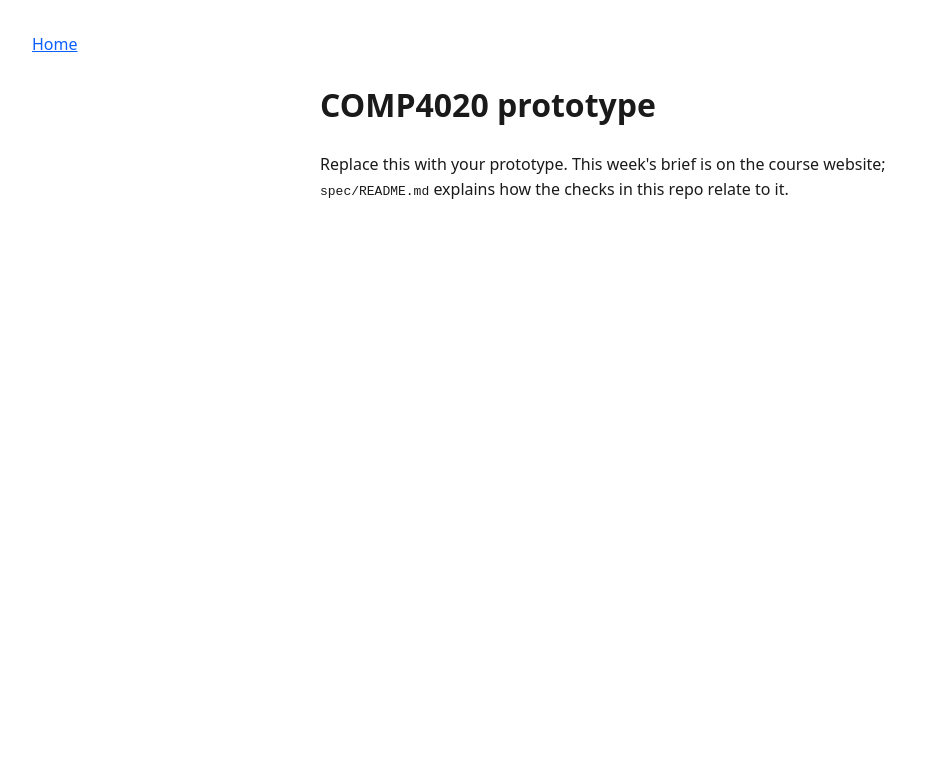
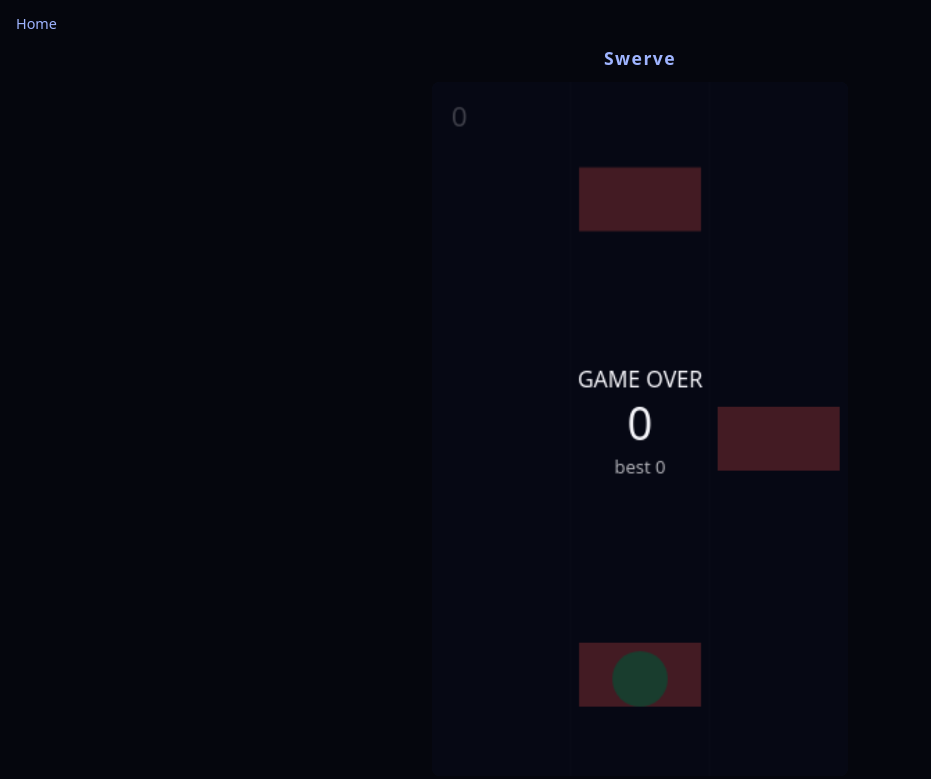
Before and after one commit to comp4020-agentic-coding-studio/comp4020-crit5-dachi, a website built with Vite: page index.html in a window 1280 px wide. Shown: the whole page, without its empty margins (0-931 px from the left). Built offline with nearby package versions, Linux system fonts and the light colour scheme.

Commit message:
game: build Swerve, a three-lane dodge with a tested collision rule
Pure game-logic.ts (row generation, collision, speed/difficulty ramps)
is unit-tested in isolation from the canvas/DOM in main.ts. The one
rule the brief asks for a focused test on -- a row that reaches the
player ends the round -- is isCollision(); generateRow()'s fairness
invariant (never blocks every lane) gets its own test too.

No on-screen instructions: a falling row is the only affordance, and
the same tap/arrow-key input both steers and restarts after a loss.

```diff
--- /dev/null
+++ b/game-logic.ts
@@ -0,0 +1,46 @@
+// Pure game rules --- no DOM, no canvas, no timers. Kept separate from
+// main.ts so the rule that ends a round can be unit-tested in isolation.
+
+export const LANE_COUNT = 3;
+export type Lane = 0 | 1 | 2;
+
+export interface Row {
+  /** Lanes this row blocks. Never all of them --- see generateRow. */
+  blocked: Lane[];
+}
+
+/** A row that blocks every lane would make the game unwinnable no matter
+ * what the player does, so generation always leaves at least one lane open. */
+export function generateRow(random: () => number, difficulty: number): Row {
+  // difficulty 0 → always exactly one blocked lane; difficulty 1 → up to
+  // LANE_COUNT - 1 blocked, still always leaving a safe lane.
+  const maxBlocked = Math.max(1, Math.min(LANE_COUNT - 1, 1 + Math.floor(difficulty * (LANE_COUNT - 1))));
+  const blockedCount = 1 + Math.floor(random() * maxBlocked);
+  const lanes: Lane[] = [0, 1, 2];
+  const blocked: Lane[] = [];
+  for (let i = 0; i < blockedCount; i++) {
+    const pick = Math.floor(random() * lanes.length);
+    blocked.push(lanes.splice(pick, 1)[0]);
+  }
+  return { blocked };
+}
+
+/** The one rule a round ends on: the player's lane is blocked when a row
+ * reaches them. */
+export function isCollision(playerLane: Lane, row: Row): boolean {
+  return row.blocked.includes(playerLane);
+}
+
+export function clampLane(lane: number): Lane {
+  return Math.max(0, Math.min(LANE_COUNT - 1, lane)) as Lane;
+}
+
+/** Speed (world units/sec) climbs with score, capped so it stays playable. */
+export function speedForScore(score: number): number {
+  return Math.min(9, 3 + score * 0.08);
+}
+
+/** Difficulty (0..1) feeds generateRow's blocked-lane count. */
+export function difficultyForScore(score: number): number {
+  return Math.min(1, score / 40);
+}
--- a/index.html
+++ b/index.html
@@ -3,10 +3,10 @@
   <head>
     <meta charset="UTF-8" />
     <meta name="viewport" content="width=device-width, initial-scale=1.0" />
-    <title>COMP4020 prototype</title>
+    <title>Swerve</title>
     <meta
       name="description"
-      content="Replace this with one sentence saying what this page is. A search result and a link preview both show it."
+      content="Swerve: a three-lane dodging game that never explains itself. Pick a lane, survive the rows, see how far you get."
     />
 
     <!--
@@ -27,11 +27,9 @@
       </nav>
     </header>
     <main>
-      <h1>COMP4020 prototype</h1>
-      <p>
-        Replace this with your prototype. This week's brief is on the course website;
-        <code>spec/README.md</code> explains how the checks in this repo relate to it.
-      </p>
+      <h1>Swerve</h1>
+      <canvas id="game" width="300" height="500" tabindex="0" aria-label="Swerve, a lane-dodging game"></canvas>
+      <p id="live" class="visually-hidden" role="status" aria-live="polite"></p>
     </main>
     <script type="module" src="./main.ts"></script>
   </body>
--- a/main.ts
+++ b/main.ts
@@ -1,4 +1,178 @@
-// The TypeScript entry point, loaded as a module by index.html. Vite compiles
-// it; `pnpm typecheck` type-checks it. If the week's spec rules out
-// JavaScript, delete this file and the script tag that loads it.
-export {};
+import {
+  LANE_COUNT,
+  type Lane,
+  type Row,
+  generateRow,
+  isCollision,
+  clampLane,
+  speedForScore,
+  difficultyForScore,
+} from "./game-logic.ts";
+
+const WORLD_W = 300;
+const WORLD_H = 500;
+const LANE_W = WORLD_W / LANE_COUNT;
+const ROW_H = 56;
+const PLAYER_Y = WORLD_H - 70;
+const ROW_SPACING_PX = 170;
+const SPEED_SCALE = 50;
+
+const canvas = document.querySelector<HTMLCanvasElement>("#game")!;
+const ctx = canvas.getContext("2d")!;
+const live = document.querySelector<HTMLElement>("#live")!;
+const reducedMotion = window.matchMedia("(prefers-reduced-motion: reduce)").matches;
+
+function laneCenter(lane: Lane): number {
+  return lane * LANE_W + LANE_W / 2;
+}
+
+let playerLane: Lane = 1;
+let playerX = laneCenter(playerLane);
+let score = 0;
+let best = 0;
+let rows: { row: Row; y: number; scored: boolean }[] = [];
+let spawnAccumulator = 0;
+let lastTime = 0;
+let gameOver = false;
+
+function resetGame(): void {
+  playerLane = 1;
+  playerX = laneCenter(playerLane);
+  score = 0;
+  rows = [];
+  spawnAccumulator = 0;
+  gameOver = false;
+  live.textContent = "";
+}
+
+function endGame(): void {
+  gameOver = true;
+  best = Math.max(best, score);
+  live.textContent = `Game over. Score ${score}.`;
+}
+
+function move(delta: -1 | 1): void {
+  if (gameOver) {
+    resetGame();
+    return;
+  }
+  playerLane = clampLane(playerLane + delta);
+}
+
+function update(dt: number): void {
+  const speed = speedForScore(score) * SPEED_SCALE;
+  spawnAccumulator += dt * speed;
+  if (spawnAccumulator >= ROW_SPACING_PX) {
+    spawnAccumulator -= ROW_SPACING_PX;
+    rows.push({ row: generateRow(Math.random, difficultyForScore(score)), y: -ROW_H, scored: false });
+  }
+  for (const r of rows) {
+    r.y += speed * dt;
+    if (!r.scored && r.y >= PLAYER_Y - ROW_H / 2) {
+      r.scored = true;
+      if (isCollision(playerLane, r.row)) {
+        endGame();
+      } else {
+        score += 1;
+      }
+    }
+  }
+  rows = rows.filter((r) => r.y < WORLD_H + ROW_H);
+  playerX += (laneCenter(playerLane) - playerX) * Math.min(1, dt * 14);
+}
+
+function render(): void {
+  ctx.clearRect(0, 0, WORLD_W, WORLD_H);
+  ctx.fillStyle = "#0b1021";
+  ctx.fillRect(0, 0, WORLD_W, WORLD_H);
+
+  ctx.strokeStyle = "rgba(255,255,255,0.08)";
+  for (let i = 1; i < LANE_COUNT; i++) {
+    ctx.beginPath();
+    ctx.moveTo(i * LANE_W, 0);
+    ctx.lineTo(i * LANE_W, WORLD_H);
+    ctx.stroke();
+  }
+
+  ctx.fillStyle = "#ff5d5d";
+  for (const r of rows) {
+    for (const lane of r.row.blocked) {
+      ctx.fillRect(lane * LANE_W + 6, r.y, LANE_W - 12, ROW_H - 10);
+    }
+  }
+
+  const pulse = !reducedMotion && !gameOver ? 1 + 0.04 * Math.sin(performance.now() / 220) : 1;
+  ctx.fillStyle = "#57e389";
+  ctx.beginPath();
+  ctx.arc(playerX, PLAYER_Y, 20 * pulse, 0, Math.PI * 2);
+  ctx.fill();
+
+  ctx.fillStyle = "#e8e8f0";
+  ctx.font = "20px system-ui, sans-serif";
+  ctx.textAlign = "left";
+  ctx.fillText(`${score}`, 14, 32);
+
+  if (gameOver) {
+    ctx.fillStyle = "rgba(4,6,16,0.75)";
+    ctx.fillRect(0, 0, WORLD_W, WORLD_H);
+    ctx.textAlign = "center";
+    ctx.fillStyle = "#f5f5fa";
+    ctx.font = "16px system-ui, sans-serif";
+    ctx.fillText("GAME OVER", WORLD_W / 2, WORLD_H / 2 - 30);
+    ctx.font = "32px system-ui, sans-serif";
+    ctx.fillText(`${score}`, WORLD_W / 2, WORLD_H / 2 + 8);
+    ctx.font = "13px system-ui, sans-serif";
+    ctx.fillStyle = "rgba(245,245,250,0.7)";
+    ctx.fillText(`best ${best}`, WORLD_W / 2, WORLD_H / 2 + 32);
+    ctx.textAlign = "left";
+  }
+}
+
+function frame(t: number): void {
+  if (!lastTime) lastTime = t;
+  const dt = Math.min(0.05, (t - lastTime) / 1000);
+  lastTime = t;
+  if (!gameOver) update(dt);
+  render();
+  requestAnimationFrame(frame);
+}
+
+function resize(): void {
+  const dpr = window.devicePixelRatio || 1;
+  const availW = Math.min(window.innerWidth - 32, 480);
+  const availH = window.innerHeight - canvas.getBoundingClientRect().top - 24;
+  const scale = Math.max(0.5, Math.min(availW / WORLD_W, availH / WORLD_H));
+  canvas.style.width = `${WORLD_W * scale}px`;
+  canvas.style.height = `${WORLD_H * scale}px`;
+  canvas.width = WORLD_W * dpr;
+  canvas.height = WORLD_H * dpr;
+  ctx.setTransform(dpr, 0, 0, dpr, 0, 0);
+}
+
+window.addEventListener("resize", resize);
+resize();
+
+window.addEventListener("keydown", (e) => {
+  if (e.key === "ArrowLeft" || e.key === "a" || e.key === "A") {
+    e.preventDefault();
+    move(-1);
+  } else if (e.key === "ArrowRight" || e.key === "d" || e.key === "D") {
+    e.preventDefault();
+    move(1);
+  } else if (gameOver && (e.key === " " || e.key === "Enter")) {
+    e.preventDefault();
+    resetGame();
+  }
+});
+
+canvas.addEventListener("pointerdown", (e) => {
+  if (gameOver) {
+    resetGame();
+    return;
+  }
+  const rect = canvas.getBoundingClientRect();
+  const relX = (e.clientX - rect.left) / rect.width;
+  move(relX < 0.5 ? -1 : 1);
+});
+
+requestAnimationFrame(frame);
--- a/styles.css
+++ b/styles.css
@@ -1,16 +1,64 @@
+:root {
+  color-scheme: dark;
+}
+
 body {
   margin: 0;
-  padding: 2rem;
+  min-height: 100vh;
+  display: flex;
+  flex-direction: column;
   font-family: system-ui, sans-serif;
-  line-height: 1.6;
-  color: #1a1a1a;
+  color: #e8e8f0;
+  background: #05060d;
+}
+
+header {
+  padding: 0.75rem 1rem;
+}
+
+nav a {
+  color: #9fb4ff;
+  text-decoration: none;
+  font-size: 0.9rem;
+}
+
+nav a:hover,
+nav a:focus-visible {
+  text-decoration: underline;
 }
 
 main {
-  max-width: 40rem;
-  margin: 0 auto;
+  flex: 1;
+  display: flex;
+  flex-direction: column;
+  align-items: center;
+  gap: 0.75rem;
+  padding: 0 1rem 1rem;
 }
 
-a {
-  color: #0b5fff;
+h1 {
+  margin: 0;
+  font-size: 1.1rem;
+  letter-spacing: 0.08em;
+  color: #9fb4ff;
 }
+
+canvas {
+  touch-action: none;
+  border-radius: 0.5rem;
+  outline-offset: 4px;
+  background: #0b1021;
+}
+
+canvas:focus-visible {
+  outline: 3px solid #9fb4ff;
+}
+
+.visually-hidden {
+  position: absolute;
+  width: 1px;
+  height: 1px;
+  overflow: hidden;
+  clip: rect(0 0 0 0);
+  white-space: nowrap;
+}
```
Also changed, not shown: spec/game-logic.test.ts (added, +63 -0 lines).
